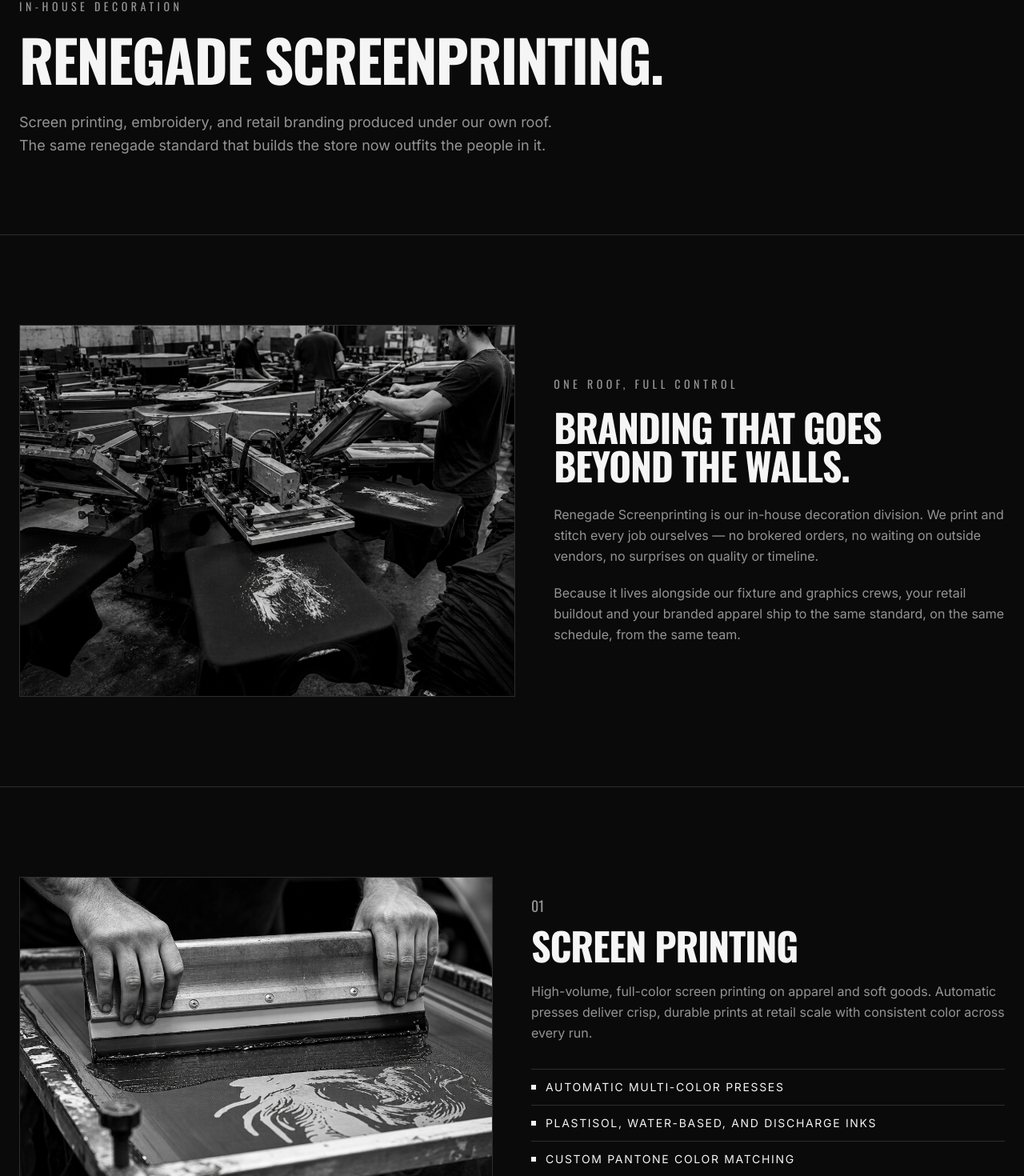
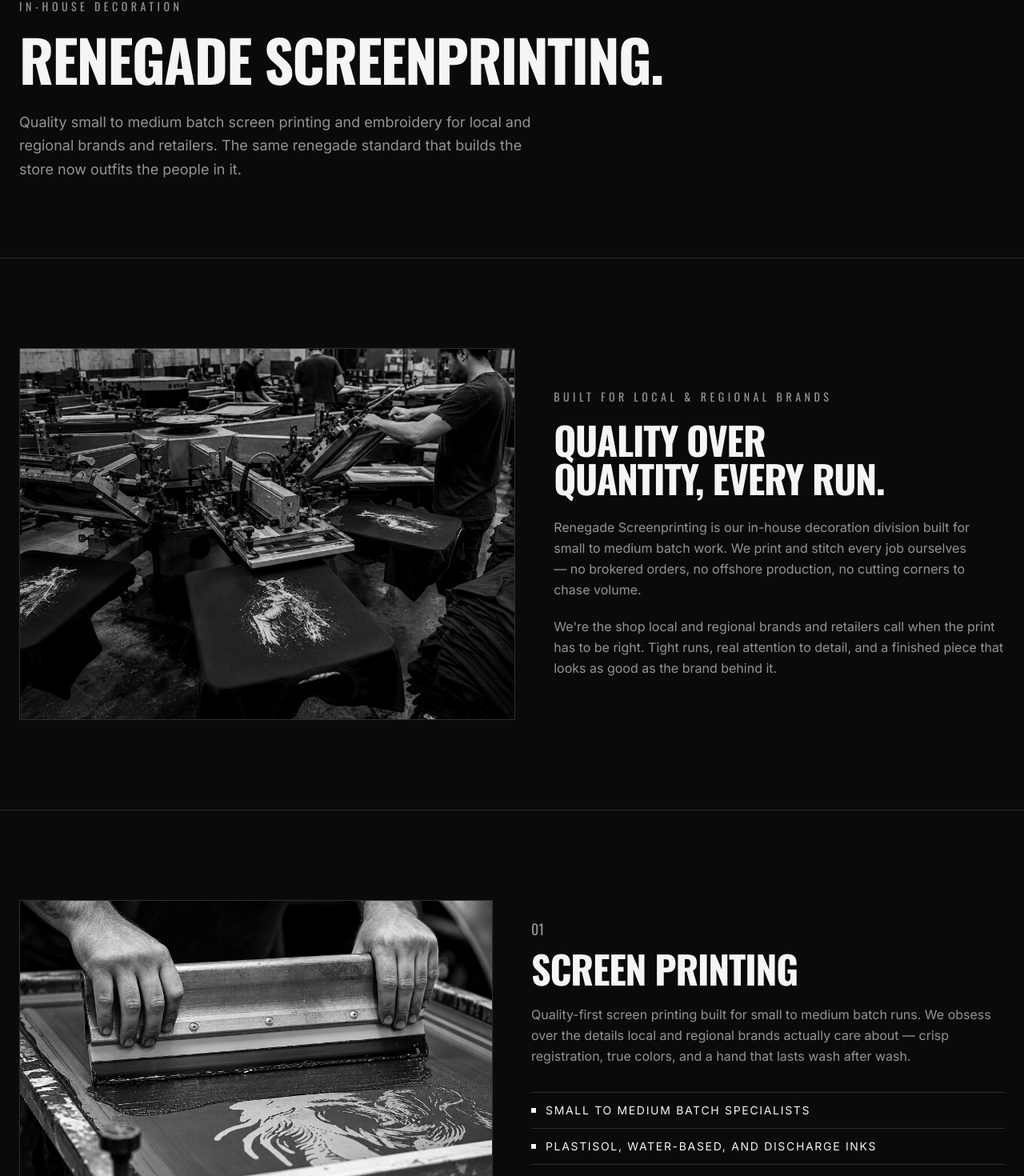
Before and after one commit to Renegade15/renegaderetail69, a Next.js app: page /screenprinting in a window 1280 px wide. Shown: the part 178-1648 px from the top of the page at 80% size. Built offline with nearby package versions, Linux system fonts and the light colour scheme.

Commit message:
feat: update screenprinting page content for quality focus
Refined service descriptions and emphasized quality over quantity for small to medium batches

Co-authored-by: Renegade15 <284688019+Renegade15@users.noreply.github.com>

```diff
--- a/app/screenprinting/page.js
+++ b/app/screenprinting/page.js
@@ -7,7 +7,7 @@ import ContactCta from '../../components/contact-cta'
 export const metadata = {
   title: 'Renegade Screenprinting | Renegade Retail Co.',
   description:
-    'In-house screen printing and embroidery for retail branding. Custom apparel, uniforms, headwear, and branded merchandise produced and decorated under one roof.',
+    'Quality small to medium batch screen printing and embroidery for local and regional brands and retailers. Custom apparel, uniforms, headwear, and branded merch decorated in-house.',
 }
 
 const capabilities = [
@@ -15,12 +15,12 @@ const capabilities = [
     num: '01',
     title: 'Screen Printing',
     img: '/images/screenprint-press.png',
-    desc: 'High-volume, full-color screen printing on apparel and soft goods. Automatic presses deliver crisp, durable prints at retail scale with consistent color across every run.',
+    desc: 'Quality-first screen printing built for small to medium batch runs. We obsess over the details local and regional brands actually care about — crisp registration, true colors, and a hand that lasts wash after wash.',
     points: [
-      'Automatic multi-color presses',
+      'Small to medium batch specialists',
       'Plastisol, water-based, and discharge inks',
       'Custom Pantone color matching',
-      'Short runs to large production volumes',
+      'Soft-hand prints made to last',
     ],
   },
   {
@@ -57,7 +57,7 @@ export default function ScreenprintingPage() {
       <PageHero
         eyebrow="In-House Decoration"
         title="Renegade Screenprinting."
-        description="Screen printing, embroidery, and retail branding produced under our own roof. The same renegade standard that builds the store now outfits the people in it."
+        description="Quality small to medium batch screen printing and embroidery for local and regional brands and retailers. The same renegade standard that builds the store now outfits the people in it."
       />
 
       <section className="border-b border-border">
@@ -65,7 +65,7 @@ export default function ScreenprintingPage() {
           <div className="relative aspect-[4/3] overflow-hidden border border-border">
             <Image
               src="/images/screenprint-hero.png"
-              alt="Renegade Screenprinting shop floor with automatic screen printing press"
+              alt="Renegade Screenprinting shop floor with screen printing press"
               fill
               className="object-cover"
               priority
@@ -73,22 +73,23 @@ export default function ScreenprintingPage() {
           </div>
           <div>
             <p className="font-heading text-sm uppercase tracking-[0.32em] text-muted-foreground">
-              One Roof, Full Control
+              Built for Local & Regional Brands
             </p>
             <h2 className="font-heading mt-5 text-balance text-3xl font-bold uppercase leading-tight tracking-tight md:text-5xl">
-              Branding That Goes Beyond the Walls.
+              Quality Over Quantity, Every Run.
             </h2>
             <div className="mt-6 space-y-5 text-pretty leading-relaxed text-muted-foreground">
               <p>
-                Renegade Screenprinting is our in-house decoration division. We
-                print and stitch every job ourselves &mdash; no brokered orders,
-                no waiting on outside vendors, no surprises on quality or
-                timeline.
+                Renegade Screenprinting is our in-house decoration division built
+                for small to medium batch work. We print and stitch every job
+                ourselves &mdash; no brokered orders, no offshore production, no
+                cutting corners to chase volume.
               </p>
               <p>
-                Because it lives alongside our fixture and graphics crews, your
-                retail buildout and your branded apparel ship to the same
-                standard, on the same schedule, from the same team.
+                We&apos;re the shop local and regional brands and retailers call
+                when the print has to be right. Tight runs, real attention to
+                detail, and a finished piece that looks as good as the brand
+                behind it.
               </p>
             </div>
           </div>
```
